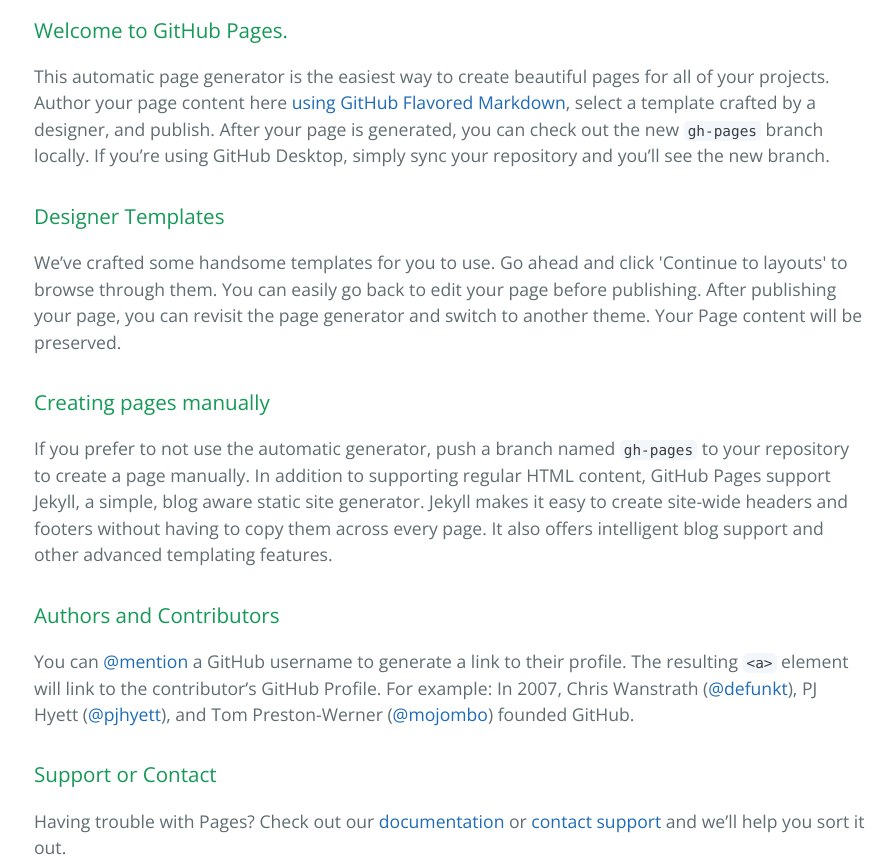
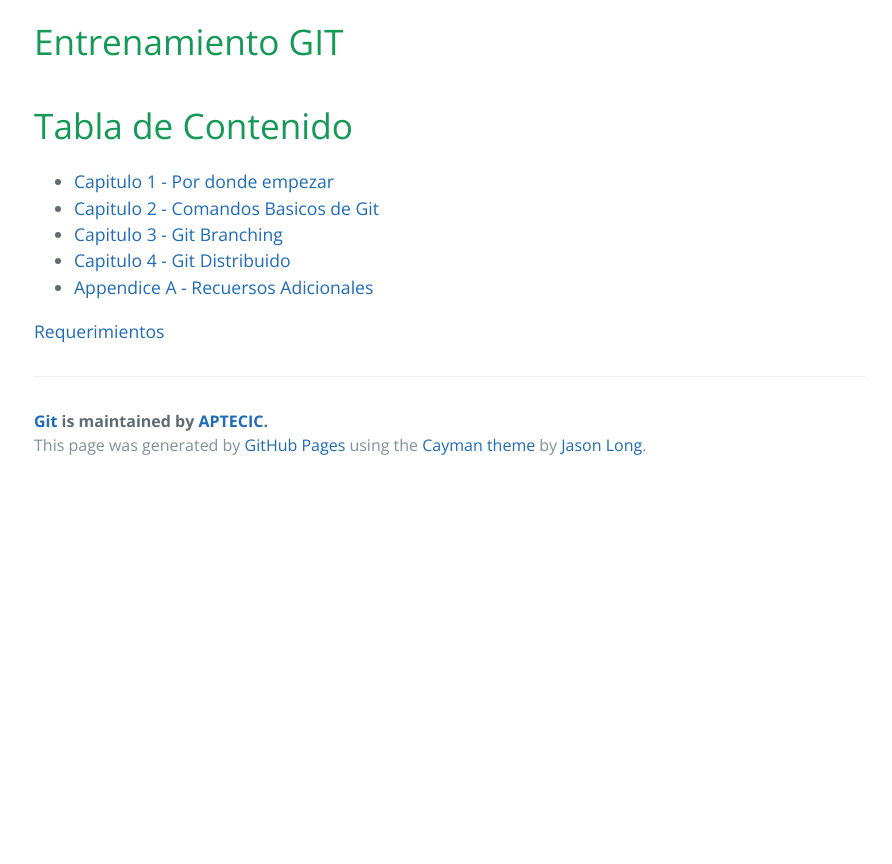
Before and after one commit to APTECIC/Git, a plain HTML site: page index.html in a window 1280 px wide. Shown: the part 400-1264 px from the top of the page, without its empty margins (190-1082 px from the left). After the commit the page ends 889 px from the top, so only its background shows below. Drawn offline with nearby package versions, Linux system fonts and the light colour scheme.

```diff
--- a/index.html
+++ b/index.html
@@ -19,30 +19,21 @@
     </section>
 
     <section class="main-content">
-      <h3>
-<a id="welcome-to-github-pages" class="anchor" href="#welcome-to-github-pages" aria-hidden="true"><span class="octicon octicon-link"></span></a>Welcome to GitHub Pages.</h3>
+      <h1>
+<a id="entrenamiento-git" class="anchor" href="#entrenamiento-git" aria-hidden="true"><span class="octicon octicon-link"></span></a>Entrenamiento GIT</h1>
 
-<p>This automatic page generator is the easiest way to create beautiful pages for all of your projects. Author your page content here <a href="https://guides.github.com/features/mastering-markdown/">using GitHub Flavored Markdown</a>, select a template crafted by a designer, and publish. After your page is generated, you can check out the new <code>gh-pages</code> branch locally. If you’re using GitHub Desktop, simply sync your repository and you’ll see the new branch.</p>
+<h1>
+<a id="tabla-de-contenido" class="anchor" href="#tabla-de-contenido" aria-hidden="true"><span class="octicon octicon-link"></span></a>Tabla de Contenido</h1>
 
-<h3>
-<a id="designer-templates" class="anchor" href="#designer-templates" aria-hidden="true"><span class="octicon octicon-link"></span></a>Designer Templates</h3>
+<ul>
+<li><a href="Capitulo%201/README.md">Capitulo 1 - Por donde empezar</a></li>
+<li><a href="Capitulo%202/README.md">Capitulo 2 - Comandos Basicos de Git</a></li>
+<li><a href="Capitulo%203/README.md">Capitulo 3 - Git Branching</a></li>
+<li><a href="Capitulo%204/README.md">Capitulo 4 - Git Distribuido</a></li>
+<li><a href="Appendice%20A/README.md">Appendice A - Recuersos Adicionales</a></li>
+</ul>
 
-<p>We’ve crafted some handsome templates for you to use. Go ahead and click 'Continue to layouts' to browse through them. You can easily go back to edit your page before publishing. After publishing your page, you can revisit the page generator and switch to another theme. Your Page content will be preserved.</p>
-
-<h3>
-<a id="creating-pages-manually" class="anchor" href="#creating-pages-manually" aria-hidden="true"><span class="octicon octicon-link"></span></a>Creating pages manually</h3>
-
-<p>If you prefer to not use the automatic generator, push a branch named <code>gh-pages</code> to your repository to create a page manually. In addition to supporting regular HTML content, GitHub Pages support Jekyll, a simple, blog aware static site generator. Jekyll makes it easy to create site-wide headers and footers without having to copy them across every page. It also offers intelligent blog support and other advanced templating features.</p>
-
-<h3>
-<a id="authors-and-contributors" class="anchor" href="#authors-and-contributors" aria-hidden="true"><span class="octicon octicon-link"></span></a>Authors and Contributors</h3>
-
-<p>You can <a href="https://github.com/blog/821" class="user-mention">@mention</a> a GitHub username to generate a link to their profile. The resulting <code>&lt;a&gt;</code> element will link to the contributor’s GitHub Profile. For example: In 2007, Chris Wanstrath (<a href="https://github.com/defunkt" class="user-mention">@defunkt</a>), PJ Hyett (<a href="https://github.com/pjhyett" class="user-mention">@pjhyett</a>), and Tom Preston-Werner (<a href="https://github.com/mojombo" class="user-mention">@mojombo</a>) founded GitHub.</p>
-
-<h3>
-<a id="support-or-contact" class="anchor" href="#support-or-contact" aria-hidden="true"><span class="octicon octicon-link"></span></a>Support or Contact</h3>
-
-<p>Having trouble with Pages? Check out our <a href="https://help.github.com/pages">documentation</a> or <a href="https://github.com/contact">contact support</a> and we’ll help you sort it out.</p>
+<p><a href="https://gist.github.com/a-covar/5818e5585df9b1013fe1">Requerimientos</a></p>
 
       <footer class="site-footer">
         <span class="site-footer-owner"><a href="https://github.com/APTECIC/Git">Git </a> is maintained by <a href="https://github.com/APTECIC">APTECIC</a>.</span>
```
Also changed, not shown: params.json (+1 -1 lines).
